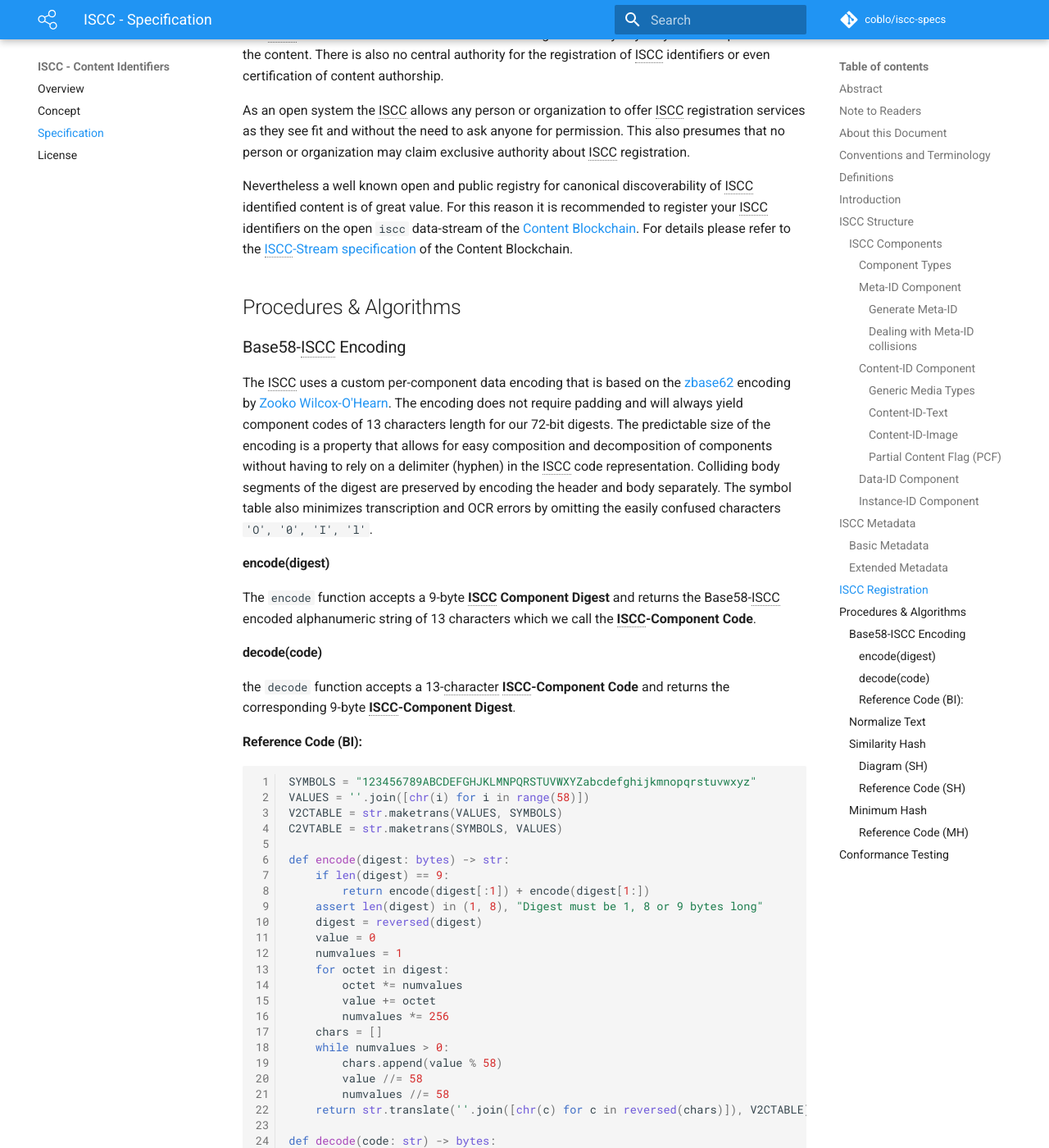
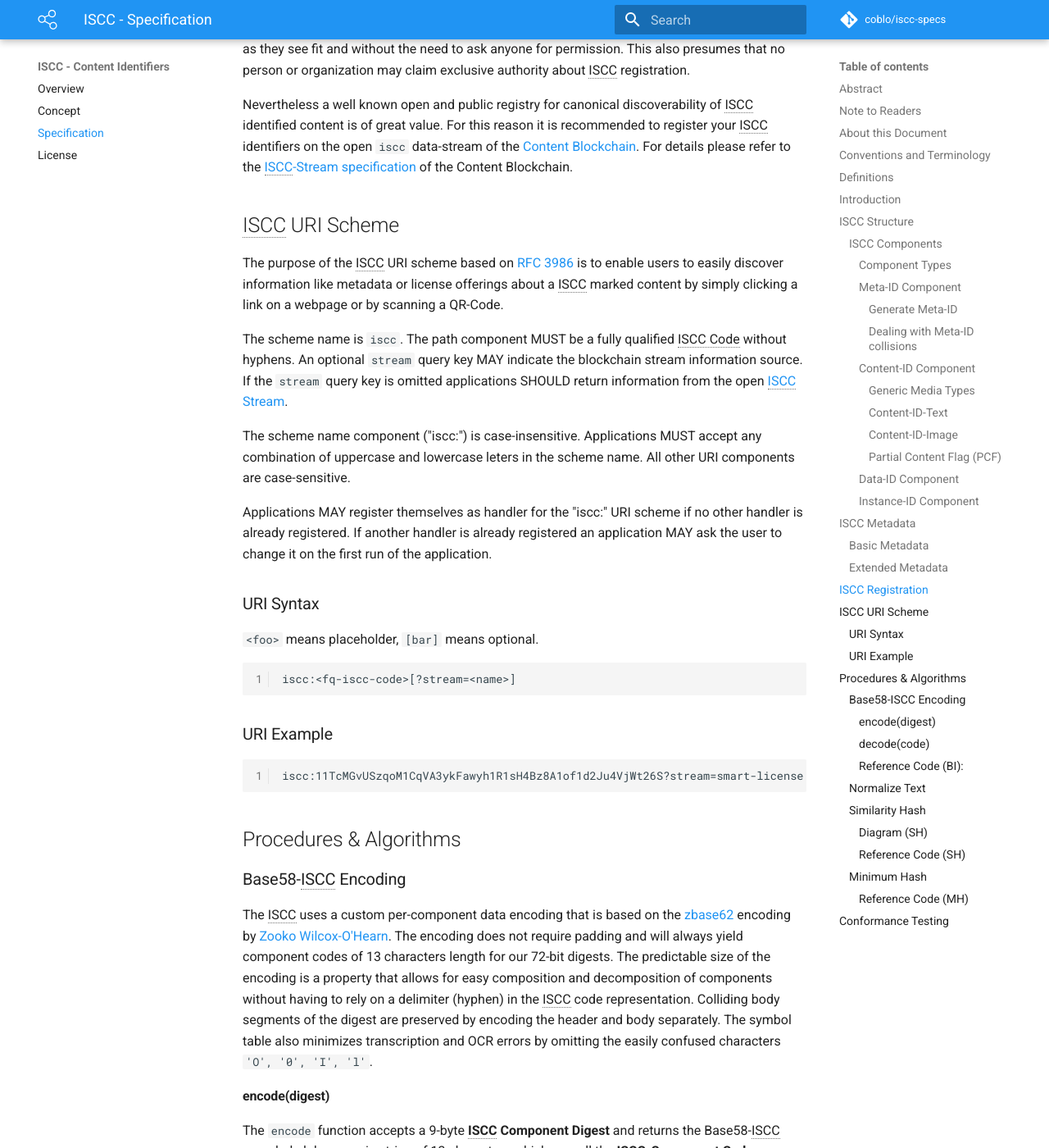
Before and after one commit to iscc/iscc-specs, an MkDocs documentation site: the page built from docs/specification.md, in a window 1280 px wide and 1400 px high, scrolled down 13013 px. Shown: the whole window at 82% size. Built offline with MkDocs 1.6.1 and Material for MkDocs 9.7.7, drawn with Linux system fonts in a browser that asks for light colours; comment, search, counter and statistics services are not loaded; old or Windows-style settings are respelled for this version of MkDocs; some of the changed text lies outside the part shown.

Commit message:
Add URI-Scheme specification

````diff
--- a/docs/specification.md
+++ b/docs/specification.md
@@ -77,16 +77,10 @@ The ISCC Digest is built from multiple self-describing 72-bit components:
 | **Algorithms:** | Similarity Hash     | Type specific      | CDC, Minimum Hash | CDC, Hash Tree |
 | **Size:**       | 72 bits             | 72 bits            | 72 bits           | 72 bits        |
 
-These components may be used independently by applications for various purposes but must be combined into a 52 character [base58-iscc](#base58-iscc-encoding) encoded string (55 with hyphens) for a fully qualified ISCC Code. The components must be combined in the fixed order of Meta-ID, Content-ID, Data-ID, Instance-ID and may be separated by hyphens.
+These components MAY be used independently by applications for various purposes but MUST be combined into a case-sensitive 52 character [base58-iscc](#base58-iscc-encoding) encoded string (55 with hyphens) for a fully qualified ISCC Code. The components MUST be combined in the fixed order of Meta-ID, Content-ID, Data-ID, Instance-ID and MAY be separated by hyphens.
 
-!!! examples
-    **Printable output:**
-
+!!! example "Pritable ISCC Code"
     ISCC: 11cS7Y9NjD6DX-1DVcUdv5ewjDQ-1Qhwz8x54CShu-1d8uCbWCNbGWg
-
-    **Machine readable URI:**
-
-    iscc:11TcMGvUSzqoM1CqVA3ykFawyh1R1sH4Bz8A1of1d2Ju4VjWt26S
 
 #### Component Types
 
@@ -299,6 +293,32 @@ As an open system the ISCC allows any person or organization to offer ISCC regis
 
 Nevertheless a well known open and public registry for canonical discoverability of ISCC identified content is of great value. For this reason it is recommended to register your ISCC identifiers on the open `iscc` data-stream of the [Content Blockchain](https://content-blockchain.org/). For details please refer to the [ISCC-Stream specification](https://coblo.github.io/cips/cip-0003-iscc/) of the Content Blockchain.
 
+## ISCC URI Scheme
+
+The purpose of the ISCC URI scheme based on [RFC 3986](https://www.ietf.org/rfc/rfc3986.txt) is to enable users to easily discover information like metadata or license offerings about a ISCC marked content by simply clicking a link on a webpage or by scanning a QR-Code.
+
+The scheme name is `iscc`. The path component MUST be a fully qualified ISCC Code without hyphens. An optional `stream` query key MAY indicate the blockchain stream information source. If the `stream` query key is omitted applications SHOULD return information from the open [ISCC Stream](https://coblo.github.io/cips/cip-0003-iscc/).
+
+The scheme name component ("iscc:") is case-insensitive. Applications MUST accept any combination of uppercase and lowercase leters in the scheme name. All other URI components are case-sensitive.
+
+Applications MAY register themselves as handler for the "iscc:" URI scheme if no other handler is already registered. If another handler is already registered an application MAY ask the user to change it on the first run of the application.
+
+### URI Syntax
+
+`<foo>` means placeholder, `[bar]` means optional.
+
+```
+iscc:<fq-iscc-code>[?stream=<name>]
+```
+
+### URI Example
+
+```
+iscc:11TcMGvUSzqoM1CqVA3ykFawyh1R1sH4Bz8A1of1d2Ju4VjWt26S?stream=smart-license
+```
+
+
+
 ## Procedures & Algorithms
 
 ### Base58-ISCC Encoding
````
Also changed, not shown: other parts of docs/specification.md (+1 -1 lines).
